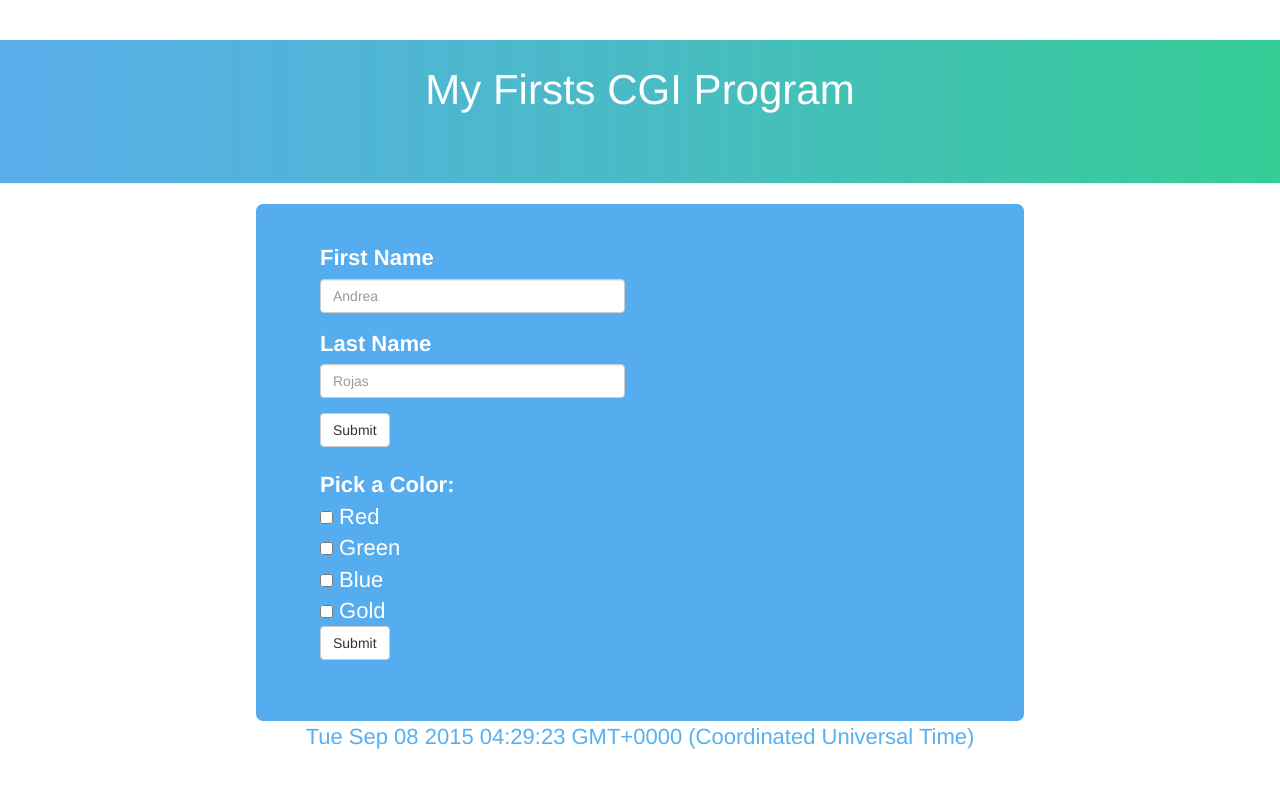
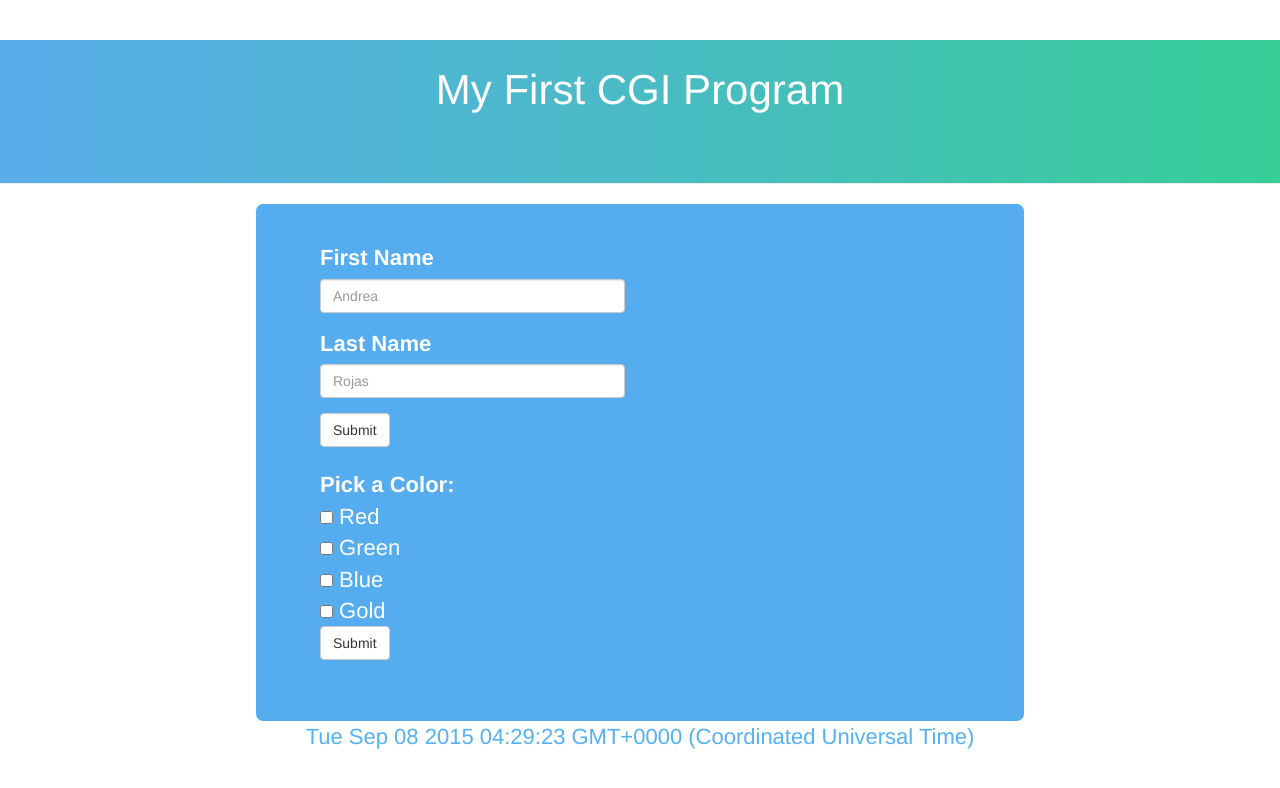
Before and after one commit to ar48366/primer_project, a plain HTML site: page public_html/index.html in a window 1280 px wide. Drawn offline with nearby package versions, Linux system fonts and the light colour scheme.

Commit message:
Changed back to first

```diff
--- a/public_html/index.html
+++ b/public_html/index.html
@@ -12,7 +12,7 @@
 
 			<div class="page-header">
 		 		<br>
-		 		<center><p>My Firsts CGI Program</p></center>
+		 		<center><p>My First CGI Program</p></center>
 
 
 			</div>
```
Also changed, not shown: 1 other file.
